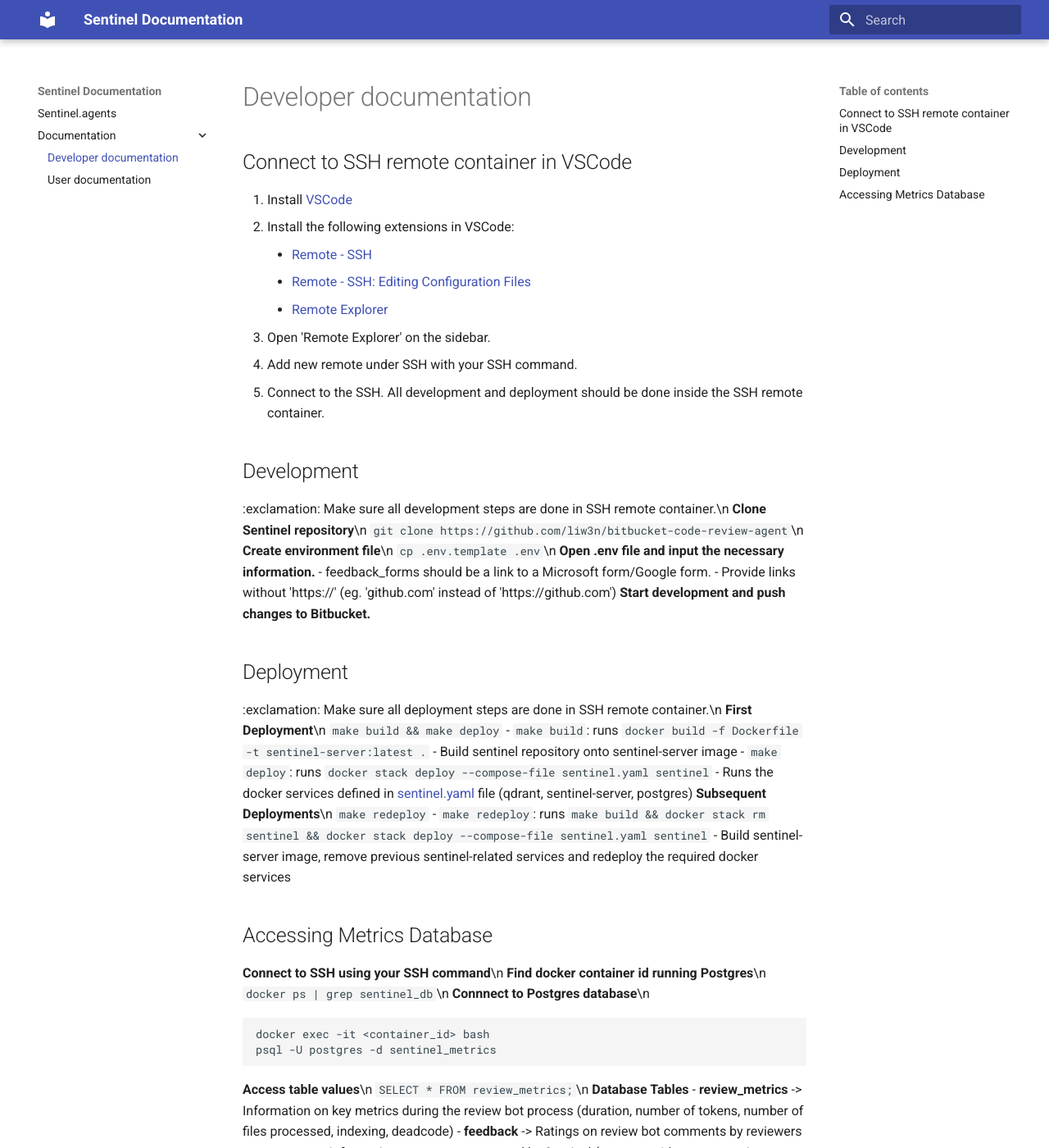
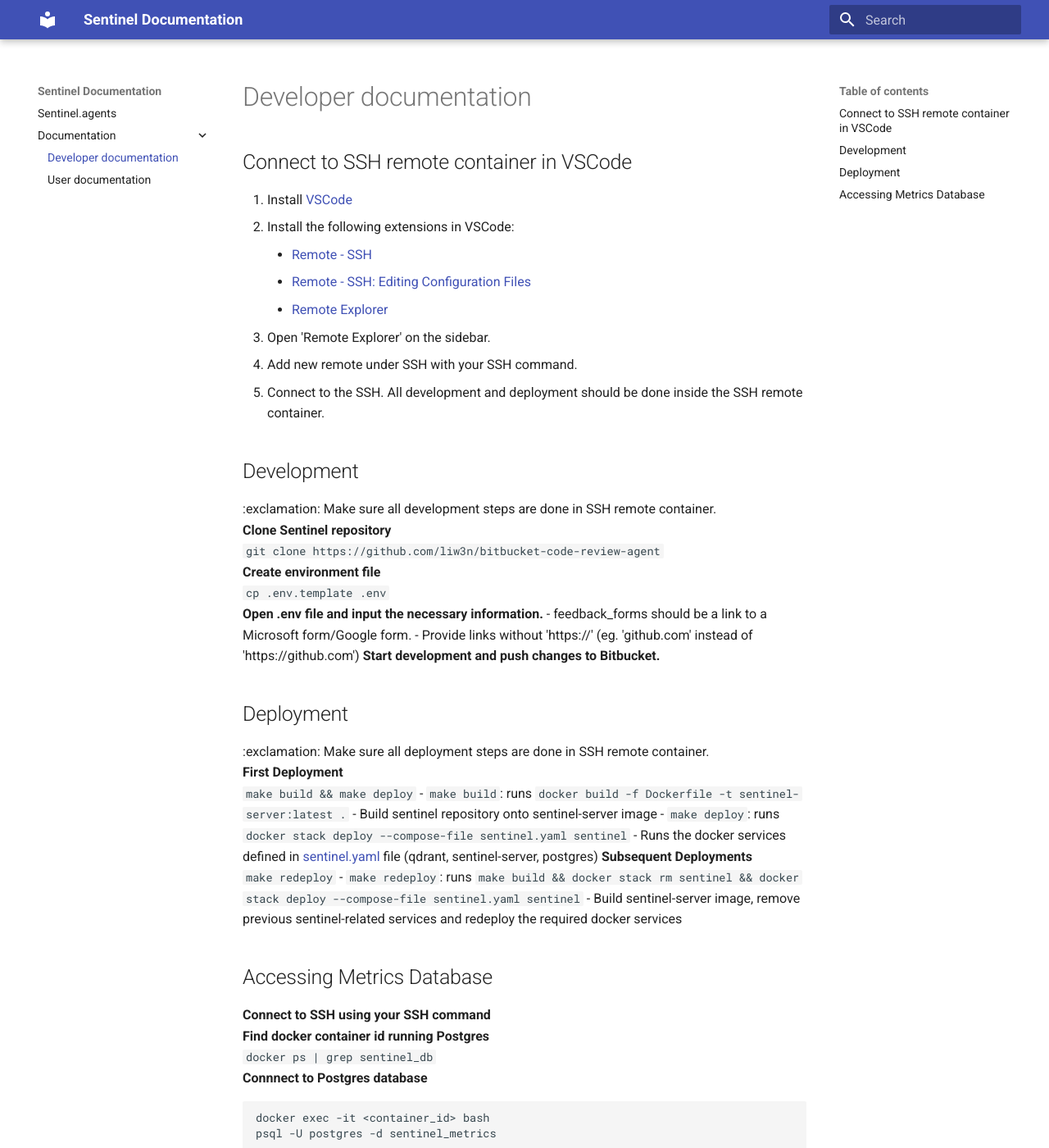
Before and after one commit to liw3n/bitbucket-code-review-agent, an MkDocs documentation site: the page built from docs/documentation/developer_documentation.md, in a window 1280 px wide and 1400 px high. Shown: the whole window at 82% size. Built offline with MkDocs 1.6.1 and Material for MkDocs 9.7.7, drawn with Linux system fonts in a browser that asks for light colours.

Commit message:
fix dev doc line breaks

````diff
--- a/docs/documentation/developer_documentation.md
+++ b/docs/documentation/developer_documentation.md
@@ -9,40 +9,40 @@
 5. Connect to the SSH. All development and deployment should be done inside the SSH remote container.
 
 ## Development
-:exclamation: Make sure all development steps are done in SSH remote container.\n
-**Clone Sentinel repository**\n
-```git clone https://github.com/liw3n/bitbucket-code-review-agent```\n
-**Create environment file**\n
-```cp .env.template .env```\n
+:exclamation: Make sure all development steps are done in SSH remote container.
+**Clone Sentinel repository**
+```git clone https://github.com/liw3n/bitbucket-code-review-agent```
+**Create environment file**
+```cp .env.template .env```
 **Open .env file and input the necessary information.**
 - feedback_forms should be a link to a Microsoft form/Google form.
 - Provide links without 'https://' (eg. 'github.com' instead of 'https://github.com')
 **Start development and push changes to Bitbucket.**
 
 ## Deployment
-:exclamation: Make sure all deployment steps are done in SSH remote container.\n
-**First Deployment**\n
+:exclamation: Make sure all deployment steps are done in SSH remote container.
+**First Deployment**
 ```make build && make deploy```
 - `make build`: runs `docker build -f Dockerfile -t sentinel-server:latest .`
     - Build sentinel repository onto sentinel-server image
 - `make deploy`: runs `docker stack deploy --compose-file sentinel.yaml sentinel`
     - Runs the docker services defined in [sentinel.yaml](https://github.com/liw3n/bitbucket-code-review-agent/blob/main/sentinel.yaml) file (qdrant, sentinel-server, postgres)
-**Subsequent Deployments**\n
+**Subsequent Deployments**
 ```make redeploy```
 - `make redeploy`: runs `make build && docker stack rm sentinel && docker stack deploy --compose-file sentinel.yaml sentinel`
     - Build sentinel-server image, remove previous sentinel-related services and redeploy the required docker services
 
 ## Accessing Metrics Database
-**Connect to SSH using your SSH command**\n
-**Find docker container id running Postgres**\n
-```docker ps | grep sentinel_db```\n
-**Connnect to Postgres database**\n
+**Connect to SSH using your SSH command**
+**Find docker container id running Postgres**
+```docker ps | grep sentinel_db```
+**Connnect to Postgres database**
 ```
 docker exec -it <container_id> bash
 psql -U postgres -d sentinel_metrics
 ```
-**Access table values**\n
-```SELECT * FROM review_metrics;```\n
+**Access table values**
+```SELECT * FROM review_metrics;```
 **Database Tables**
 - **review_metrics** -> Information on key metrics during the review bot process (duration, number of tokens, number of files processed, indexing, deadcode)
 - **feedback** -> Ratings on review bot comments by reviewers
````
